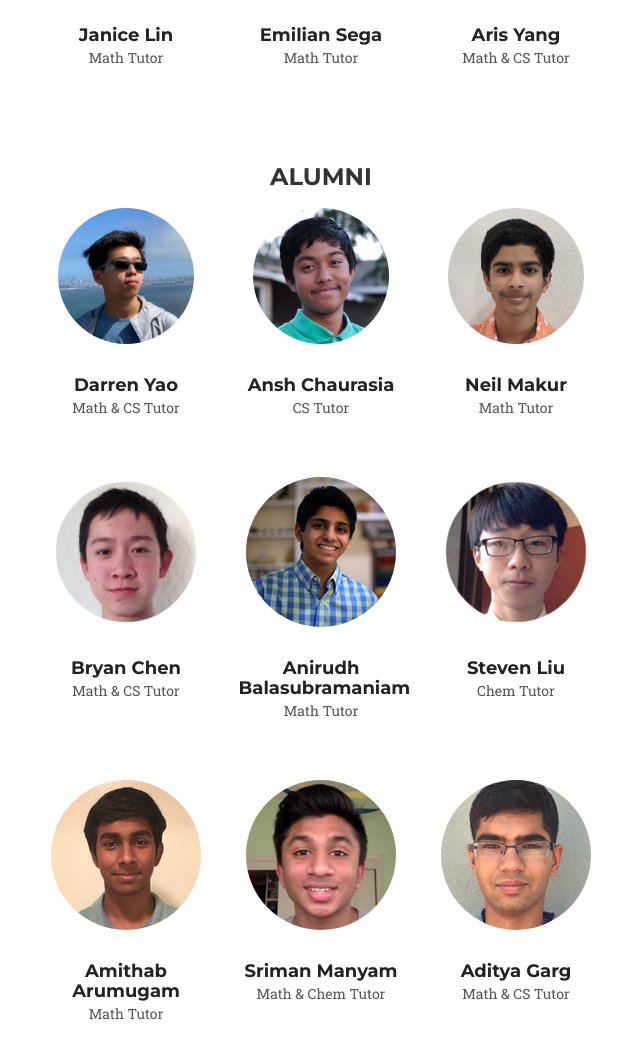
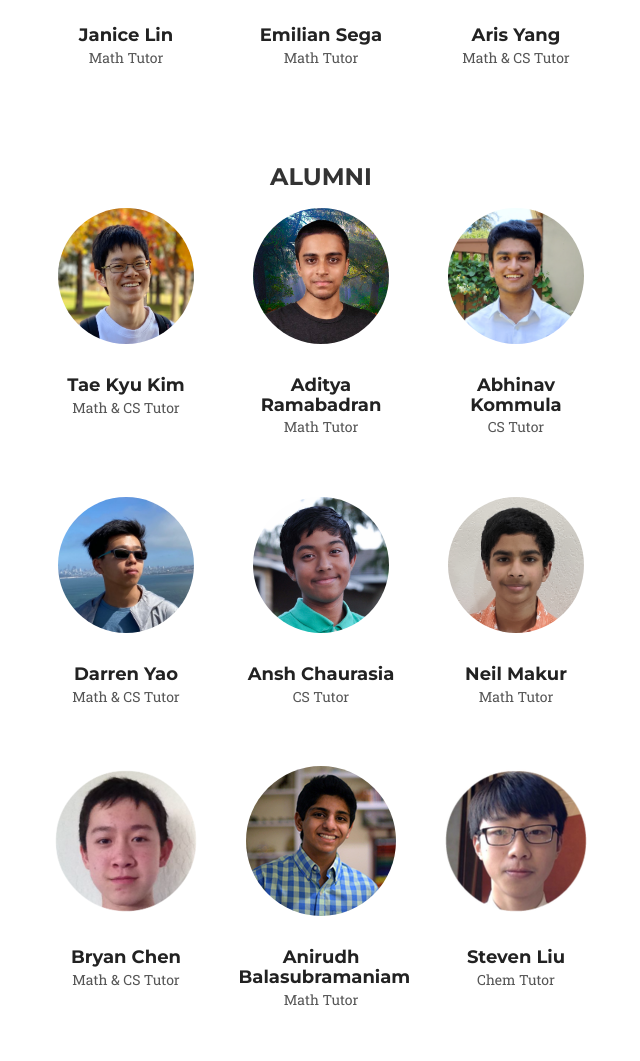
Before and after one commit to Aeratian/caltutors, a Django app: page /team/ in a window 1280 px wide. Shown: the part 1467-2528 px from the top of the page, without its empty margins (319-959 px from the left). Run offline with Django 3.2, Linux system fonts and the light colour scheme; some libraries are stand-ins or nearby versions; some web fonts are replaced; grey boxes are pictures that could not be loaded.

Commit message:
add alumni

```diff
--- a/pages/templates/pages/team.html
+++ b/pages/templates/pages/team.html
@@ -234,6 +234,40 @@
 		<section id="alumni" style = "padding: 0 0 3vh 0 !important">
 			<div class="noselect container" style = "text-align: center">
 				<h3>Alumni</h3>
+				<div class = "row">
+					<div class="col-lg-3"></div>
+					<div class="col-lg-2">
+						<div class = "team-member">
+							<a href = "/team_member?name=tae_kyu_kim">
+								{% load static %}
+								<img src = "{% static 'img/team/tae_kyu_kim.png' %}" height = "150" width = "150" class = "img-circle" alt="" onMouseOver="show_blurb()" onMouseOut="hide_blurb()">
+								<h4>Tae Kyu Kim</h4>
+								<p>Math & CS Tutor</p>
+							</a>
+						</div>
+					</div>
+					<div class = "col-lg-2">
+						<div class = "team-member">
+							<a href = "/team_member?name=aditya_ramabadran">
+								{% load static %}
+								<img src = "{% static 'img/team/aditya_ramabadran.png' %}" height = "150" width = "150" class = "img-circle" alt="" onMouseOver="show_blurb()" onMouseOut="hide_blurb()">
+								<h4>Aditya Ramabadran</h4>
+								<p>Math Tutor</p>
+							</a>
+						</div>
+					</div>
+					<div class="col-lg-2">
+						<div class = "team-member">
+							<a href = "/team_member?name=abhinav_kommula">
+								{% load static %}
+								<img src = "{% static 'img/team/abhinav_kommula.png' %}" height = "150" width = "150" class = "img-circle" alt="" onMouseOver="show_blurb()" onMouseOut="hide_blurb()">
+								<h4>Abhinav Kommula</h4>
+								<p>CS Tutor</p>
+							</a>
+						</div>
+					</div>
+					<div class="col-lg-3"></div>
+				</div>
 				<div class = "row">
 					<div class="col-lg-3"></div>
 					<div class="col-lg-2">
```
